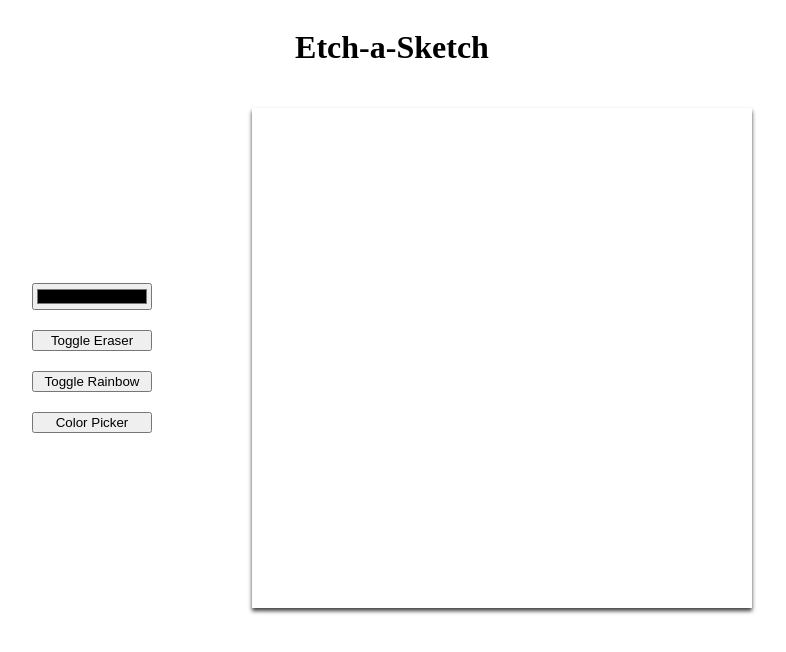
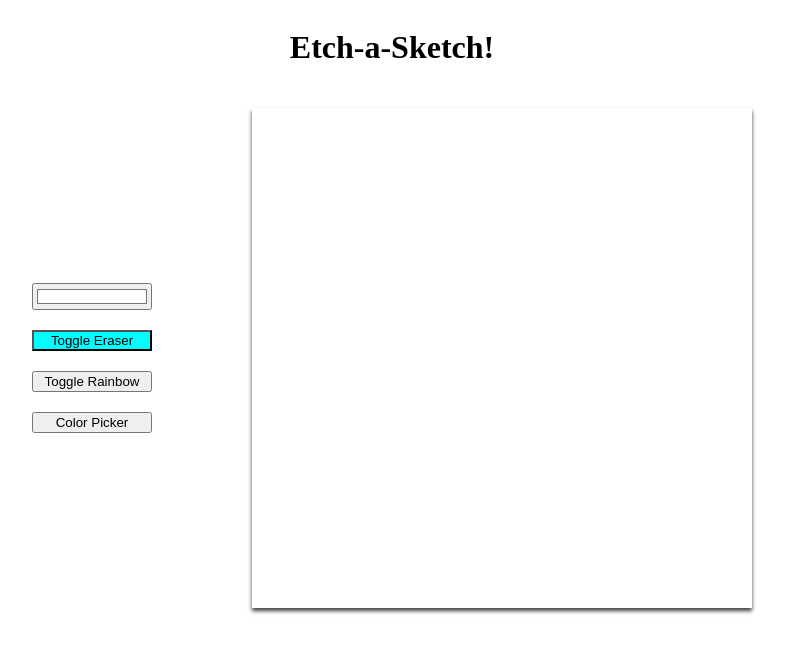
Before and after one commit to edtaskin/odin-etch-a-sketch, a plain HTML site: page index.html in a window 1280 px wide. Both pictures are taken after a click on the button "Toggle Eraser". Shown: the whole page, without its empty margins (248-1034 px from the left). Drawn offline with Linux system fonts and the light colour scheme.

Commit message:
Add functionality to pen and eraser

```diff
--- a/index.html
+++ b/index.html
@@ -9,7 +9,7 @@
     </head>
 
     <body>
-        <h1>Etch-a-Sketch</h1>
+        <h1>Etch-a-Sketch!</h1>
         <div class="sketch-components">
             <div class="tool-buttons">
                 <input type="color" class="bt" id="color-selector">
--- a/script.js
+++ b/script.js
@@ -5,10 +5,10 @@ const gridDiv = document.querySelector(".grid-container");
 const gridArray = [];
 let gridDimension = 16;
 const getCellSize = () => SKETCH_CONTAINER_SIZE / gridDimension;
+let penColor = "black";
 
 function drawGrid(gridDimension) {
     const cellSize = getCellSize();
-    console.log(cellSize);
     for (let i = 0; i < gridDimension; i++) {
         for (let j = 0; j < gridDimension; j++) {
             const cellDiv = document.createElement('div');
@@ -18,9 +18,33 @@ function drawGrid(gridDimension) {
             cellDiv.classList.add("cell");
             gridArray.push(cellDiv);
             gridDiv.appendChild(cellDiv);
+
+            cellDiv.addEventListener('click', () => {
+                penColor = colorSelector.value;
+                cellDiv.style.backgroundColor = penColor;
+            });
         }
     }
 }
 
 
+const colorSelector = document.querySelector("input#color-selector");
+const eraserButton = document.querySelector(".bt#eraser");
+let previousColor = colorSelector.value;
+eraserButton.addEventListener('click', () => {
+    console.log(previousColor);
+    eraserButton.classList.toggle("toggle-on");
+    if (eraserButton.classList.contains("toggle-on")) {
+        previousColor = colorSelector.value;
+        penColor = "#ffffff";
+        colorSelector.value = "#ffffff"
+    }
+    else {
+        colorSelector.value = previousColor;
+        penColor = previousColor;
+    }
+});
+
+
+
 drawGrid(gridDimension);
--- a/style.css
+++ b/style.css
@@ -38,3 +38,8 @@ body {
 .cell:hover {
     background-color: grey;
 }
+
+
+.toggle-on {
+    background-color: aqua;
+}
```
